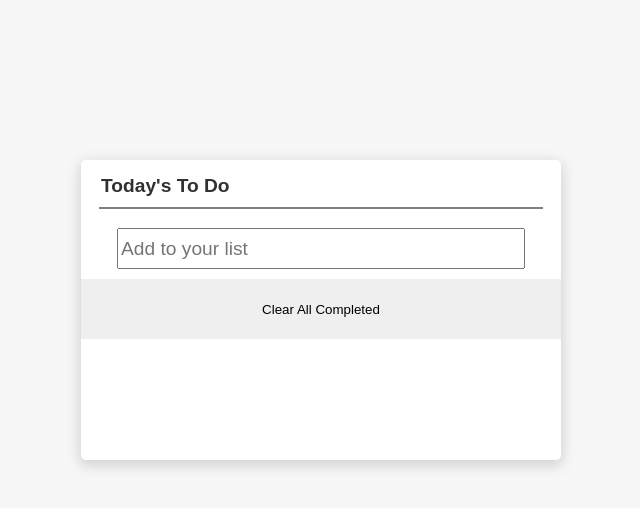
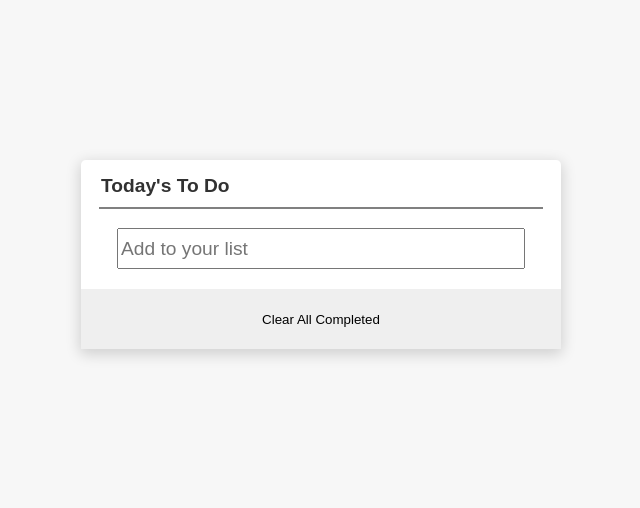
Before and after one commit to mnaibei/To-Do-list-webpack, a website built with webpack: page src/index.html in a window 1280 px wide. Shown: the whole page, without its empty margins (319-959 px from the left). Built offline with nearby package versions, Linux system fonts and the light colour scheme.

Commit message:
Modified style.css

```diff
--- a/src/style.css
+++ b/src/style.css
@@ -18,7 +18,6 @@ body {
   gap: 0;
   align-items: center;
   text-align: left;
-  min-height: 300px;
 }
 
 .title {
@@ -65,4 +64,7 @@ body {
   cursor: pointer;
   width: 480px;
   height: 60px;
+  /* display: flex; */
+  position: relative;
+  margin-top: 10px;
 }
```
